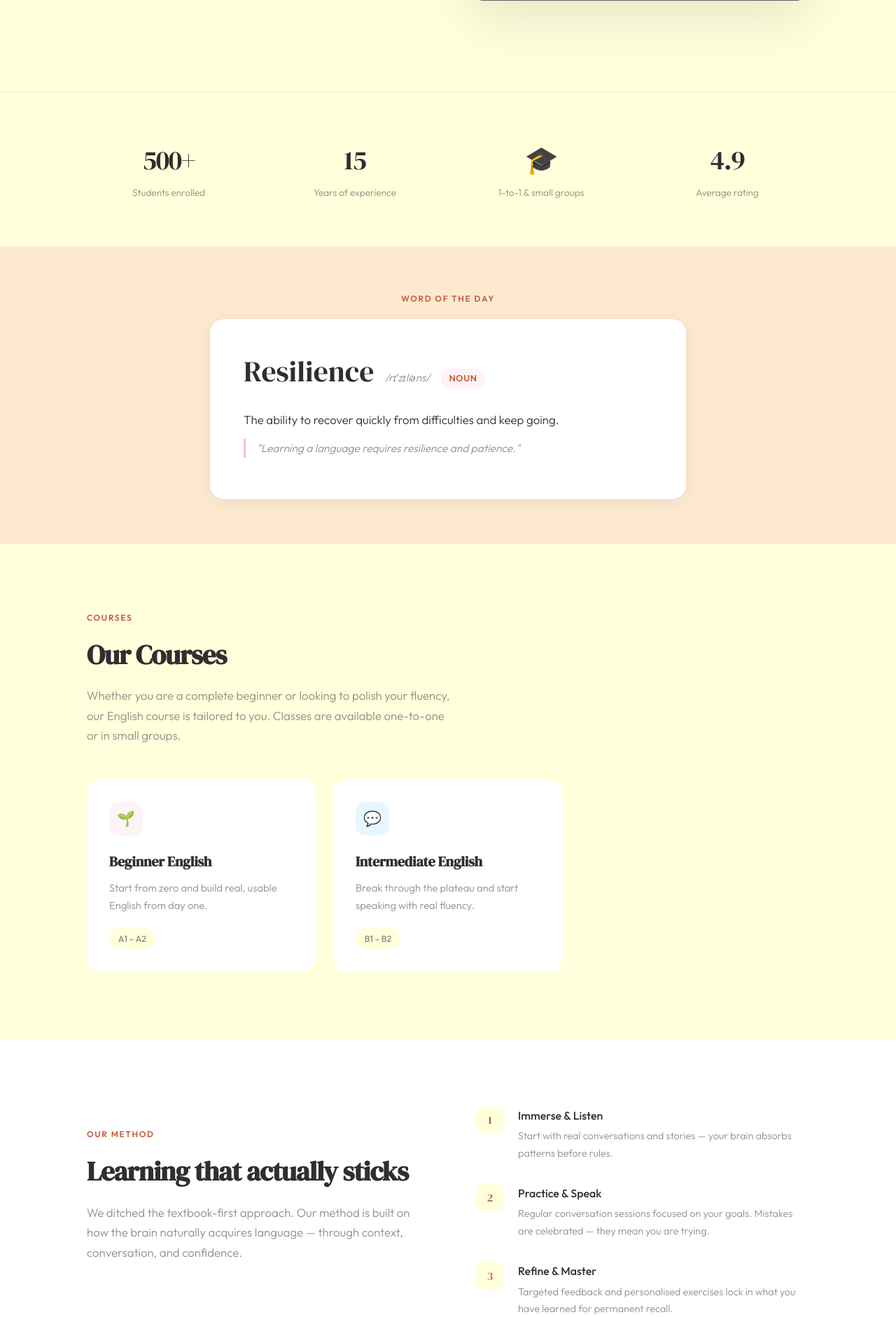
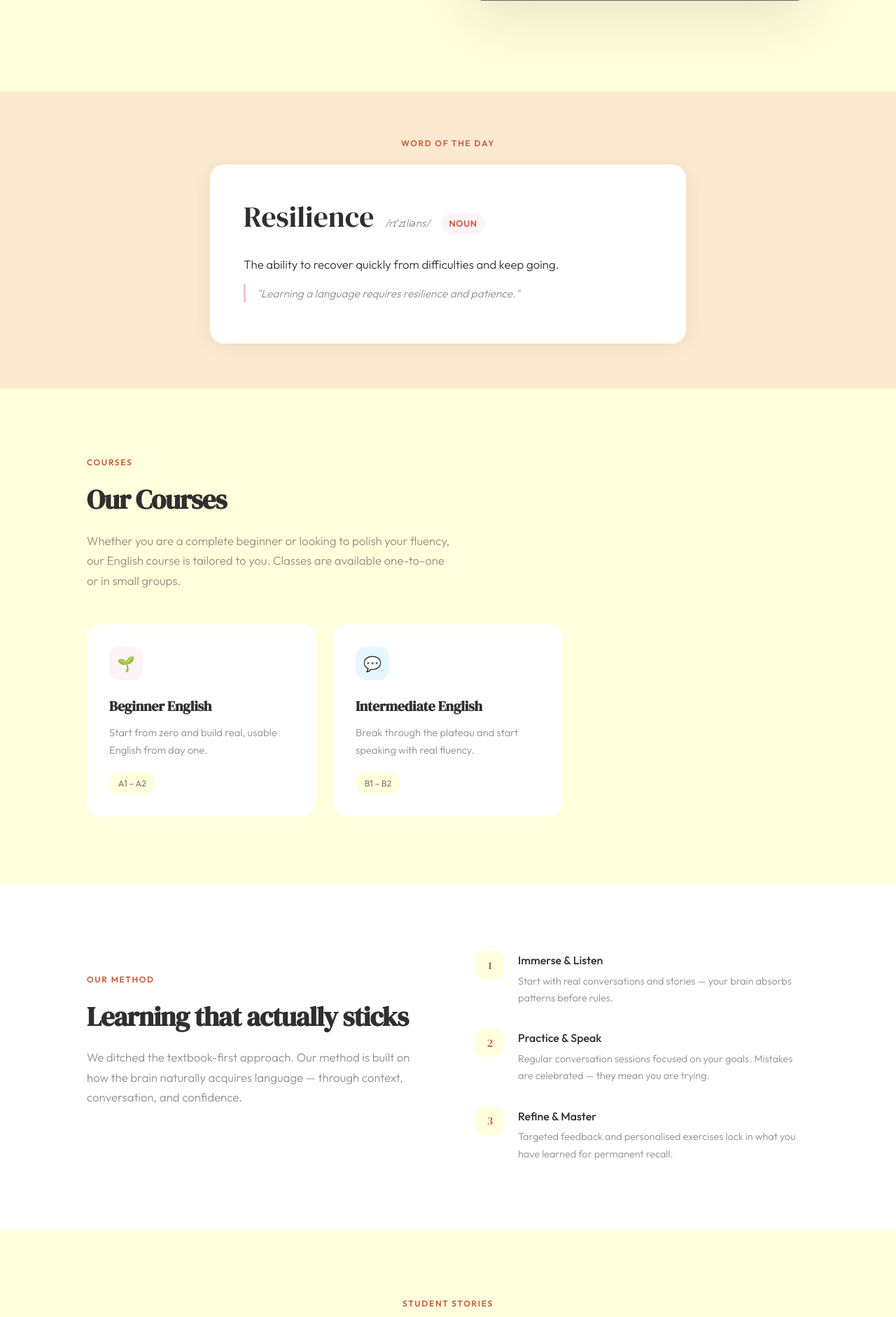
Before and after one commit to 8m7nyv54n5-ux/english-with-flor, a Flask app: page / in a window 1280 px wide. Shown: the part 669-2551 px from the top of the page at 70% size. Run offline with Flask 3, Linux system fonts and the light colour scheme; grey boxes are pictures that could not be loaded.

Commit message:
Remove stats section from home page
Removed the stats bar (students enrolled, years of experience, online format, and star rating) from home.html. The Word of the Day section now follows directly after the hero slideshow.

```diff
--- a/app/templates/home.html
+++ b/app/templates/home.html
@@ -72,29 +72,6 @@
         </div>
     </section>
 
-    <!-- ── Stats ── -->
-    <section class="stats">
-        <div class="container">
-            <div class="stats-grid reveal">
-                <div>
-                    <div class="stat-num">500+</div>
-                    <div class="stat-label">{{ t["stat_students"] }}</div>
-                </div>
-                <div>
-                    <div class="stat-num">15</div>
-                    <div class="stat-label">{{ t["stat_years"] }}</div>
-                </div>
-                <div>
-                    <div class="stat-num">🎓</div>
-                    <div class="stat-label">{{ t["stat_format"] }}</div>
-                </div>
-                <div>
-                    <div class="stat-num">4.9</div>
-                    <div class="stat-label">{{ t["stat_rating"] }}</div>
-                </div>
-            </div>
-        </div>
-    </section>
 
     <!-- ── Word of the Day ── -->
     <section class="wotd">
```
